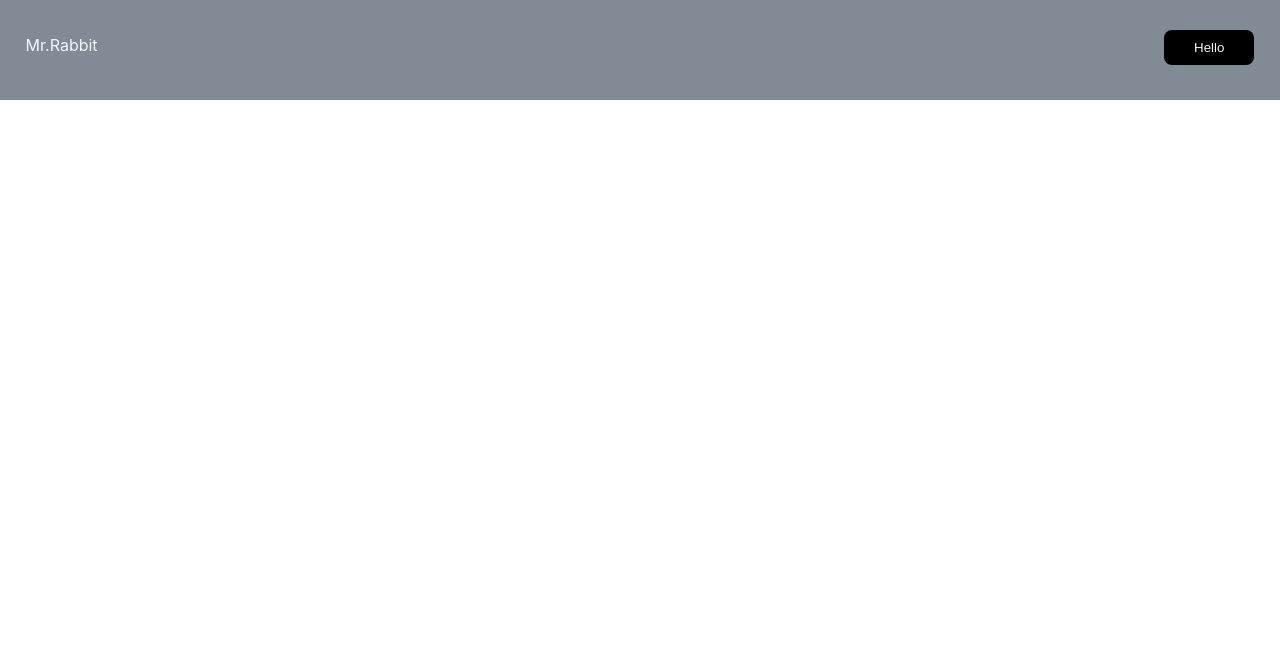
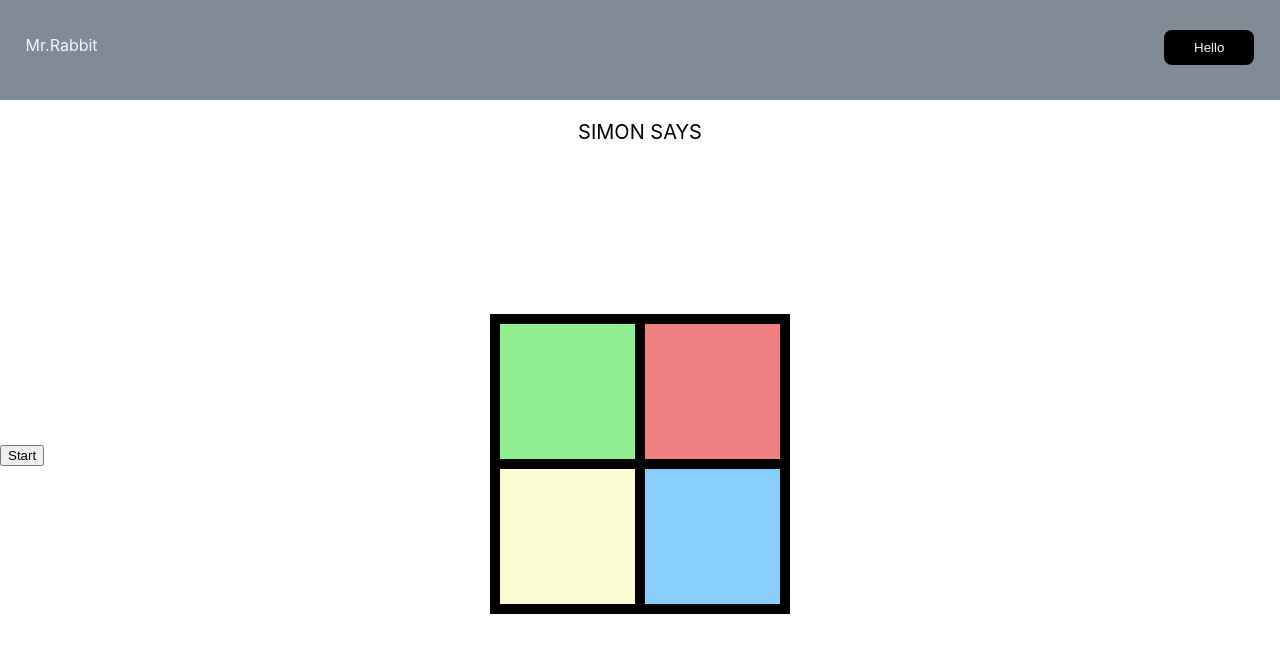
Before and after one commit to Rabbitnote/note-app, a Next.js app: page / in a window 1280 px wide. Shown: the top 652 px of the page. Built offline with nearby package versions, Linux system fonts and the light colour scheme.

Commit message:
[ADD] GameSimonSays Not Finished

```diff
--- /dev/null
+++ b/pages/components/SimonSays.js
@@ -0,0 +1,158 @@
+import React, { Fragment } from 'react';
+import styles from '../../styles/SimonSays.module.css';
+
+const SimonSays = () => {
+    let startButton = document.querySelector('#start-button'),
+        simonTiles = document.querySelectorAll('#simon-btn');
+    let gameConfig = {
+        round: 0,
+        moves: {
+            computer: [],
+            human: [],
+            copy: []
+        },
+        gameStarted: false,
+        computerTurnLength: 1200
+    };
+    function startGame() {
+        playSequence();
+    }
+    function playSequence() {
+        if (gameConfig.round === 0) {
+            addToSequence();
+        }
+        setTimeout(() => {
+            computerClick();
+        }, gameConfig.computerTurnLength);
+    }
+    function addToSequence() {
+        if (gameConfig.round > 999) {
+        }
+        gameConfig.moves.computer.push(randomTile());
+        gameConfig.round++;
+    }
+    function humanClick(e) {
+        const clickedTile = e.target;
+        buzz(clickedTile);
+        // push the human move into the human array
+        gameConfig.moves.human.push(clickedTile);
+        compareClicks();
+    }
+
+    function computerClick() {
+        let computerSequence = gameConfig.moves.computer;
+        let maxRounds = computerSequence.length;
+
+        const delay = amount => {
+            return new Promise(resolve => {
+                setTimeout(resolve, amount);
+            });
+        };
+
+        async function loop() {
+            for (let i = 0; i < maxRounds; i++) {
+                buzz(computerSequence[i]);
+                console.log('length', gameConfig.round);
+                await delay(1000);
+            }
+            setMessage('message-box', "It's your turn!");
+            simonTiles.forEach(tile => (tile.style.pointerEvents = 'auto'));
+        }
+
+        loop();
+    }
+
+    function compareClicks() {
+        let computerSequence = gameConfig.moves.computer,
+            humanSequence = gameConfig.moves.human;
+
+        const comparison = computerSequence.every((tile, index) => {
+            return tile === humanSequence[index];
+        });
+
+        if (humanSequence.length === computerSequence.length) {
+            if (comparison) {
+                addToSequence();
+                playSequence();
+                gameConfig.moves.human = [];
+            } else {
+                alert('mismatch, you lose');
+                restartGame();
+            }
+        }
+    }
+
+    /*
+       * Utility Functions
+       ----------------------*/
+    function randomTile(tiles = simonTiles) {
+        const index = Math.floor(Math.random() * tiles.length);
+        const tile = tiles[index];
+        return tile;
+    }
+
+    function getGameMode(e) {
+        // the offsetParent is because when the button is clicked,
+        // it adds a span to create the effects (mui library default)
+        return e.target.offsetParent.id === 'normal-mode'
+            ? (gameConfig.mode = 'normal')
+            : (gameConfig.mode = 'strict');
+    }
+
+    function buzz(tile) {
+        const audio = tile.children[0];
+        // reset audio play on each click
+        audio.currentTime = 0;
+        audio.play();
+        // add and remove the color change
+        tile.classList.add('js-click');
+        setTimeout(() => {
+            tile.classList.remove('js-click');
+        }, 500);
+    }
+
+    /*
+       * DOM Manipulations
+       ----------------------*/
+    function setMessage(el, msg) {
+        let messageBox = document.getElementById(el);
+        messageBox.textContent = msg;
+    }
+
+    function disable(element) {
+        return element.forEach(el => (el.disabled = true));
+    }
+    const StartGame = () => {
+        startGame();
+    };
+
+    // function enable(element) {
+    //     return element.forEach(el => (el.disabled = false));
+    // }
+
+    // /*
+    //    * Event Listeners
+    //    ----------------------*/
+    // startButton.addEventListener('click', startGame);
+
+    // gameModes.forEach(modeButton =>
+    //     modeButton.addEventListener('click', getGameMode)
+    // );
+    // simonTiles.forEach(tile => tile.addEventListener('click', humanClick));
+
+    return (
+        <Fragment>
+            <div className={styles.title}>SIMON SAYS</div>
+            <div className={styles.container}>
+                <div className={styles.green} id='simon-btn'></div>
+                <div className={styles.red} id='simon-btn'></div>
+                <div className={styles.yellow} id='simon-btn'></div>
+                <div className={styles.blue} id='simon-btn'></div>
+            </div>
+            <button id='start-button' onClick={() => StartGame}>
+                Start
+            </button>
+        </Fragment>
+    );
+};
+export default SimonSays;
--- a/pages/index.js
+++ b/pages/index.js
@@ -2,11 +2,13 @@ import React, { Fragment, useState } from 'react';
 
 import styles from '../styles/MainPage.module.css';
 import Nav from './components/Nav';
+import SimonSays from './components/SimonSays';
 
 export default function Home() {
     return (
         <Fragment>
             <Nav />
+            <SimonSays/>
 
         </Fragment>
     );
--- /dev/null
+++ b/styles/SimonSays.module.css
@@ -0,0 +1,74 @@
+.container{
+    height: 300px;
+    width: 300px;
+    display: flex;
+    border: 10px solid #000;
+    flex-direction: row;
+    flex-wrap: wrap;
+    position: relative;
+    top: 40vh;
+    left: 50vw;
+    transform: translate(-50%,-50%);
+
+}
+.title{
+    text-align: center;
+    font-size: 20px;
+    margin-top: 20px;
+}
+.green{
+    cursor: pointer;
+    height: 50%;
+    width: 50%;
+    border:5px solid #000;
+    border-top: none;
+    border-left: none;
+    background-color: lightgreen;
+    transition-duration: 0.4s;
+}
+.green:hover{
+    background-color: MediumSeaGreen;
+    transition-duration: 0.4s;
+}
+.blue{
+    cursor: pointer;
+    height: 50%;
+    width: 50%;
+    border:5px solid #000;
+    border-right: none;
+    border-bottom: none;
+    background-color: lightskyblue;
+    transition-duration: 0.4s;
+}
+.blue:hover{
+    background-color: #60B7DE;
+    transition-duration: 0.4s;
+}
+.red{
+    cursor: pointer;
+    height: 50%;
+    width: 50%;
+    border:5px solid #000;
+    border-top: none;
+    border-right: none;
+    background-color: lightcoral;
+    transition-duration: 0.4s;
+}
+.red:hover{
+    background-color:lightsalmon ;
+    transition-duration: 0.4s;
+}
+.yellow{
+    cursor: pointer;
+    height: 50%;
+    width: 50%;
+    border:5px solid #000;
+    border-bottom: none;
+    border-left: none;
+    background-color: lightgoldenrodyellow;
+    transition-duration: 0.4s;
+}
+.yellow:hover{
+    background-color: darkkhaki;
+    transition-duration: 0.4s;
+}
```
